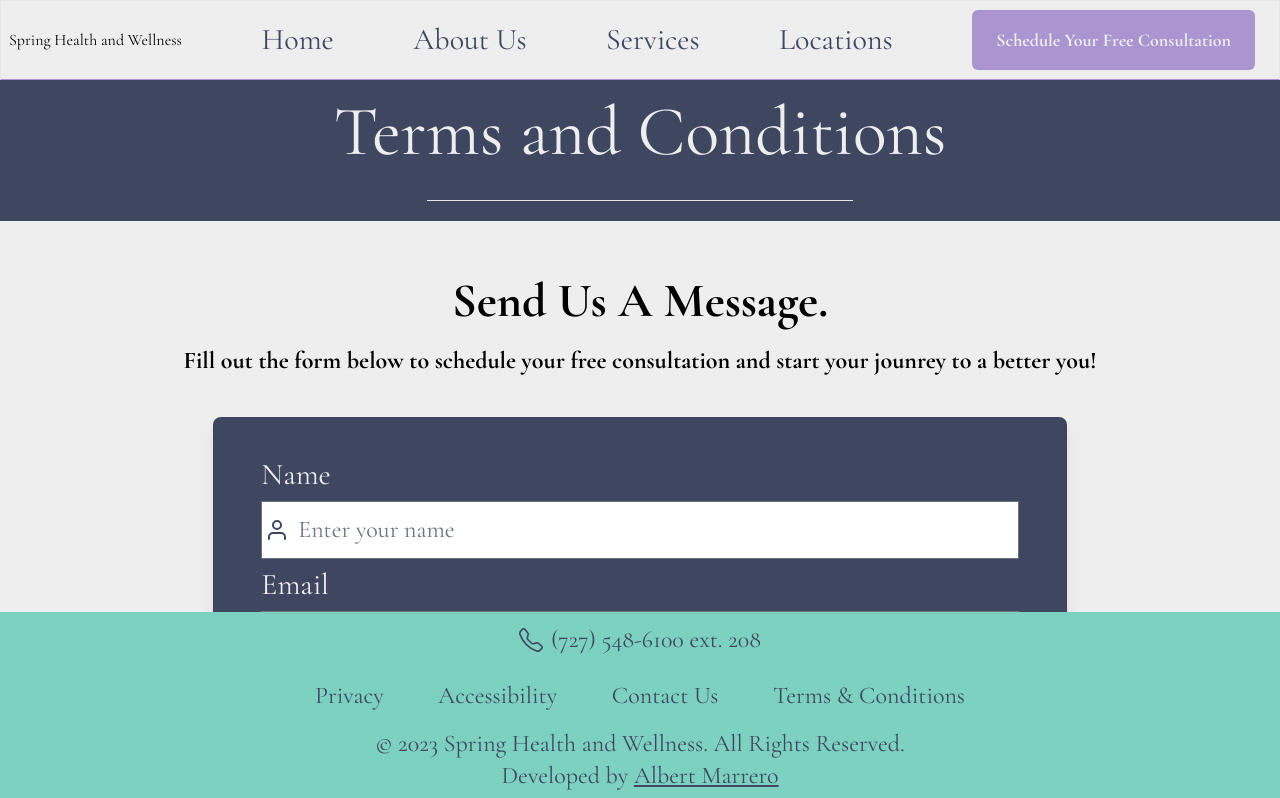
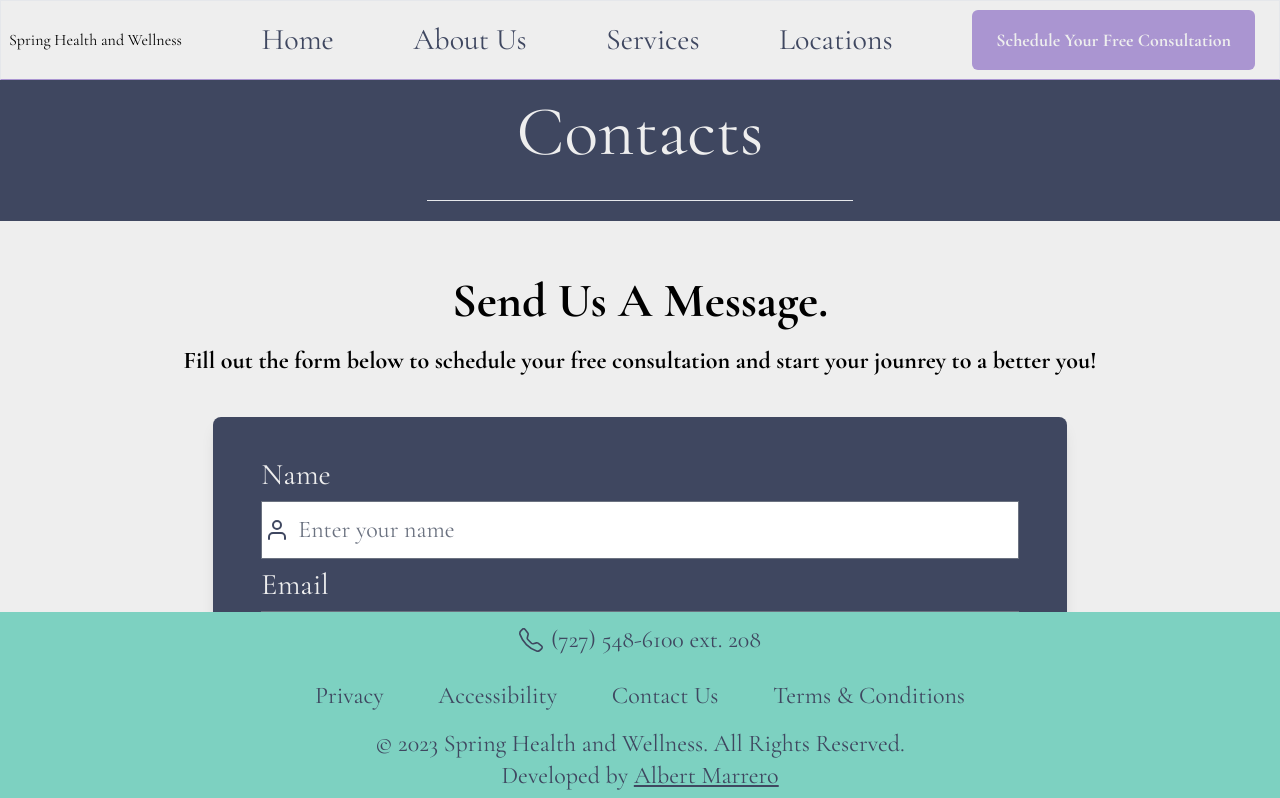
Before and after one commit to amarrero10/aesthetic-medical-website, a React (Create React App) app in the folder frontend/: page /contact-us in a window 1280 px wide. Shown: the top 798 px of the page. Built offline with nearby package versions, Linux system fonts and the light colour scheme; no server answers.

Commit message:
Fixed contact bug

```diff
--- a/frontend/src/components/Contact.jsx
+++ b/frontend/src/components/Contact.jsx
@@ -35,7 +35,7 @@ function Contact() {
           }}
           className=" p-8"
         >
-          Terms and Conditions
+          Contacts
         </motion.h1>
         <motion.hr
           variants={fadeInAnimationVariant}
```
